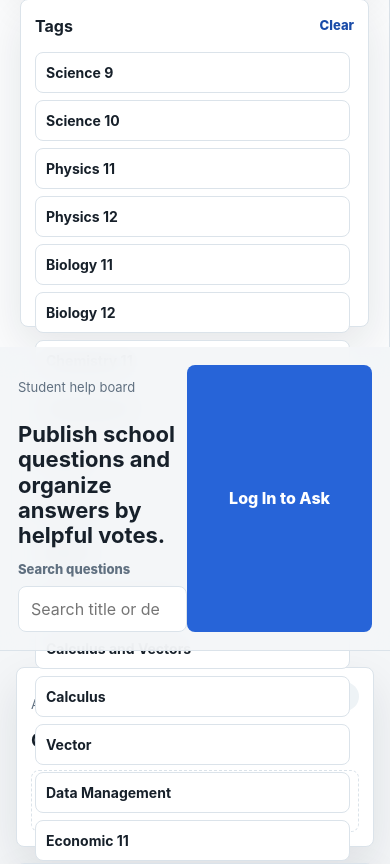
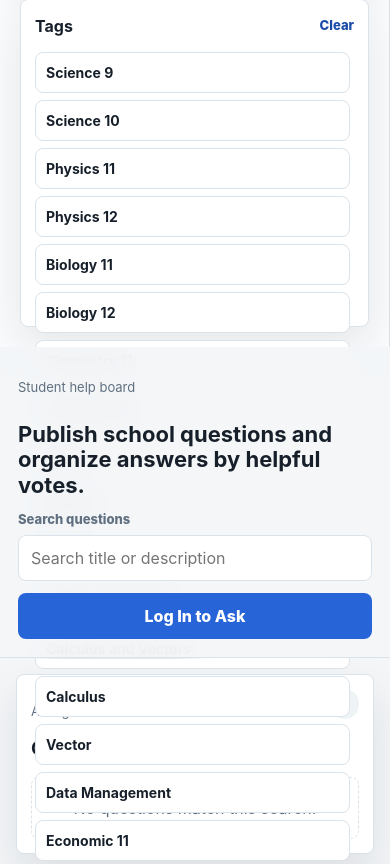
Before and after one commit to seveneleven2247/school-questions-website, a Flask app: page / in a window 390 px wide. Shown: the part 508-1372 px from the top of the page. Run offline with Flask 3, Linux system fonts and the light colour scheme; data that the repository does not hold is empty.

Commit message:
Place new question beside search

```diff
--- a/static/styles.css
+++ b/static/styles.css
@@ -334,7 +334,7 @@ textarea:focus {
   align-items: center;
   flex-direction: column;
   gap: 12px;
-  width: min(100%, 820px);
+  width: min(100%, 920px);
   text-align: center;
 }
 
@@ -344,16 +344,18 @@ textarea:focus {
   white-space: nowrap;
 }
 
+.topbar-actions {
+  display: grid;
+  grid-template-columns: minmax(280px, 520px) auto;
+  align-items: end;
+  justify-content: center;
+  gap: 12px;
+  width: 100%;
+}
+
 .top-search-field {
   width: 100%;
-  max-width: 520px;
   text-align: left;
-}
-
-.topbar > .primary-button {
-  position: absolute;
-  top: 22px;
-  right: 26px;
 }
 
 .composer {
@@ -697,9 +699,8 @@ textarea:focus {
     max-width: none;
   }
 
-  .topbar > .primary-button {
-    position: static;
-    width: 100%;
+  .topbar-actions {
+    grid-template-columns: 1fr;
   }
 
   .composer,
--- a/templates/index.html
+++ b/templates/index.html
@@ -64,12 +64,14 @@
           <div class="topbar-center">
             <p class="eyebrow">Student help board</p>
             <h2>Publish school questions and organize answers by helpful votes.</h2>
-            <label class="search-field top-search-field">
-              <span>Search questions</span>
-              <input id="searchInput" type="search" placeholder="Search title or description" />
-            </label>
+            <div class="topbar-actions">
+              <label class="search-field top-search-field">
+                <span>Search questions</span>
+                <input id="searchInput" type="search" placeholder="Search title or description" />
+              </label>
+              <button id="newQuestionButton" class="primary-button" type="button">New Question</button>
+            </div>
           </div>
-          <button id="newQuestionButton" class="primary-button" type="button">New Question</button>
         </header>
 
         <section id="questionComposer" class="panel composer" hidden>
```
